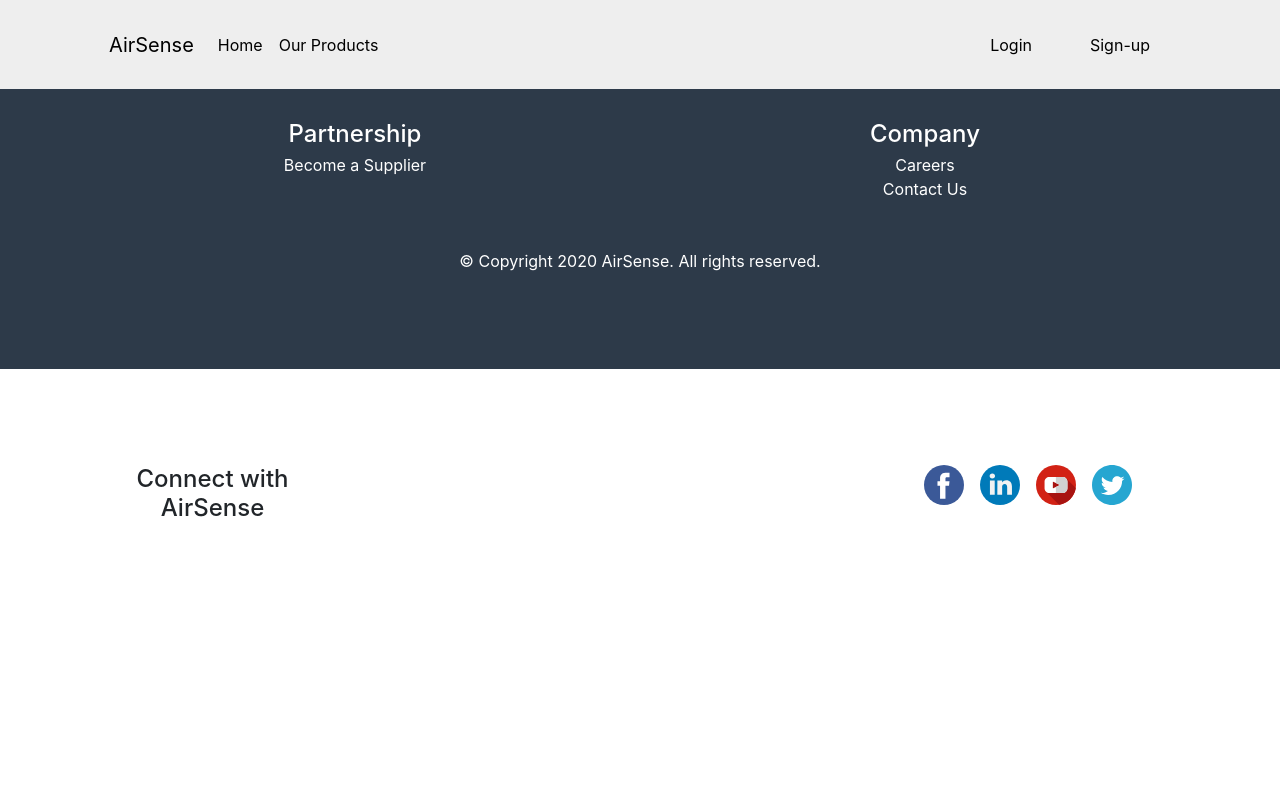
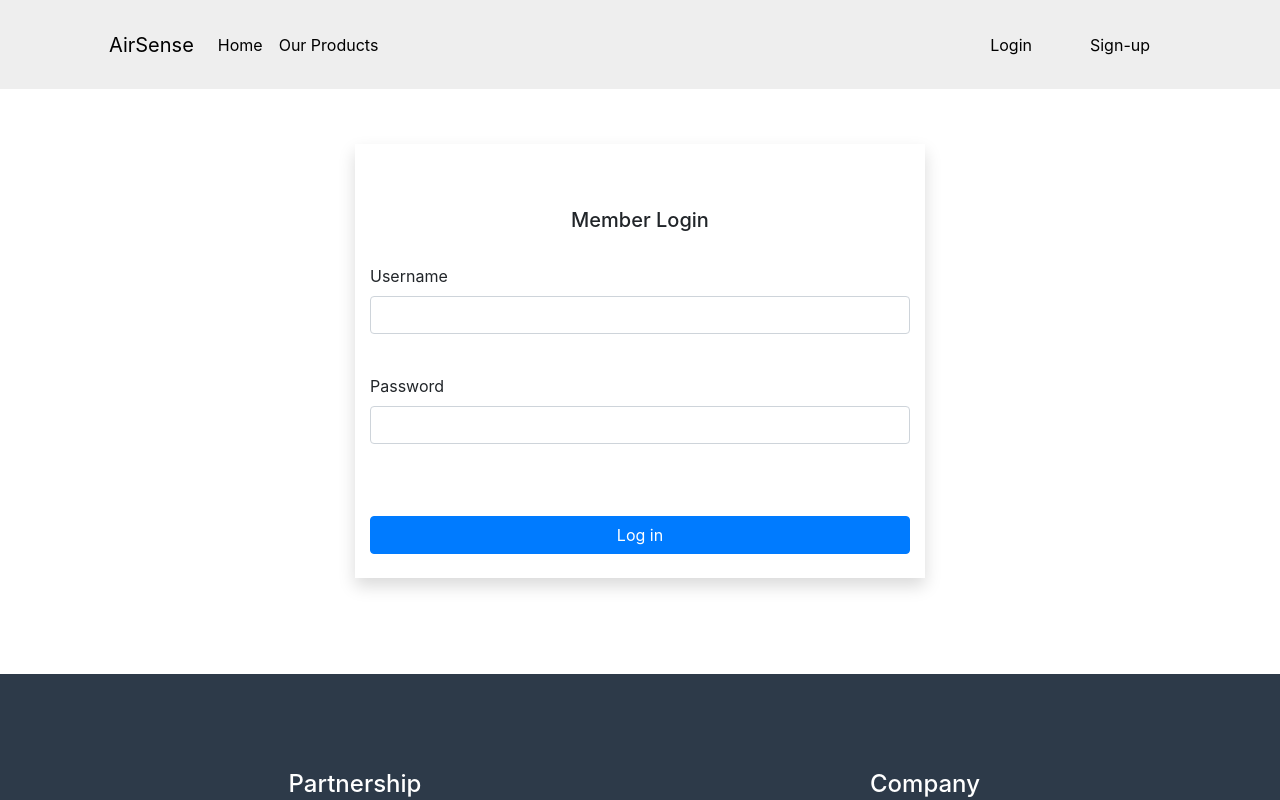
Before and after one commit to OrestisTanis/AirQuality-Front-End, a React (Create React App) app: page /login in a window 1280 px wide. Shown: the top 800 px of the page. Built offline with nearby package versions, Linux system fonts and the light colour scheme.

Commit message:
Created Login Component with validation

```diff
--- a/src/components/login/login.jsx
+++ b/src/components/login/login.jsx
@@ -1,8 +1,93 @@
-import React from 'react';
+import React, {useState} from 'react';
+import axios from 'axios';
 
 function Login(){
+    const starStyle = {
+        color: "rgba(253, 17, 17, 0.7)"
+    };
+
+    const [errors, setErrors]=useState({});
+
+    function handleLogin(event) {
+        event.preventDefault();
+        const elements = event.currentTarget.elements;
+        const username = elements.username.value;
+        const password = elements.password.value;
+        const errors = validateForm({ username, password });
+        setErrors(errors)
+        if (!Object.keys(errors).length) {
+            doLogin({ username, password });
+        }
+    }
+
+    function validateForm(formData) {
+        const errors = {}
+        // Username
+        if (!formData.username) errors.username = "Username is required";
+        // else if (formData.username.length < 5) errors.username ="Username must be at least 5 characters long";
+        // else if (!validateUserName(formData.username)) errors.username = "Username can contain only english letters and numbers";
+        // Password
+        if (!formData.password) errors.password = "Password is required";
+        // else if (formData.password.length < 6) errors.password = "Password must be at least 6 characters long"
+        return errors;
+    }
+    // function validateUserName(userName) {
+    //     const regex = RegExp("^[a-zA-Z0-9]+$");
+    //     return regex.test(String(userName));
+    // }
+
+    function doLogin(userInfo) {
+        // Go to the server || dispatch an action
+        axios.post(`http://localhost:8080/authenticate`, userInfo, {
+            headers: {
+                Accept: 'application/json',
+                'Content-Type': 'application/json',
+                // Authorization: 'Bearer ' + token // if you use token
+            }
+        })
+        .then(res => {
+            console.log(res);
+            console.log(res.data);
+        }).catch(error => {
+            console.log(error.message);
+        })
+    }
+
     return (
-        <p>login</p>
+        <div className="container pt-5 pb-5">
+            <div className="row d-flex justify-content-center mt-5 mb-5">
+                <div className="col-9 col-md-8 col-lg-6 shadow mt-5">
+                    <div className="row d-flex justify-content-center mt-5 mb-4">
+                        <div className="col-12 text-center mt-3">
+                            <h5>Member Login</h5>
+                        </div>
+                        <div className="col-12">
+                            <form className="mt-4 mb-5" id="login-form" onSubmit={handleLogin}>
+                                <div className="form-group">
+                                    <label htmlFor="username">Username</label>
+                                    <input type="text" name="username" id="username" className="form-control" />
+                                    <small className={(errors.username ? "show" : "hide") + " signup-errors"}>
+                                        {errors.username + ""}
+                                    </small>
+                                </div>
+
+                                <div className="form-group">
+                                    <label htmlFor="password">Password</label>
+                                    <input type="password" name="password" id="password" className="form-control" />
+                                    <small className={(errors.password ? "show" : "hide") + " signup-errors"}>
+                                        {errors.password + ""}
+                                    </small>
+                                </div>
+                            </form>
+                            <div className="d-flex justify-content-center">
+                                <button type="submit" className="btn w-100 btn-primary" form="login-form">Log in</button>
+                            </div>
+                        </div>
+                    </div>
+                </div>
+            </div>
+
+        </div>
     )
 }
 
```
